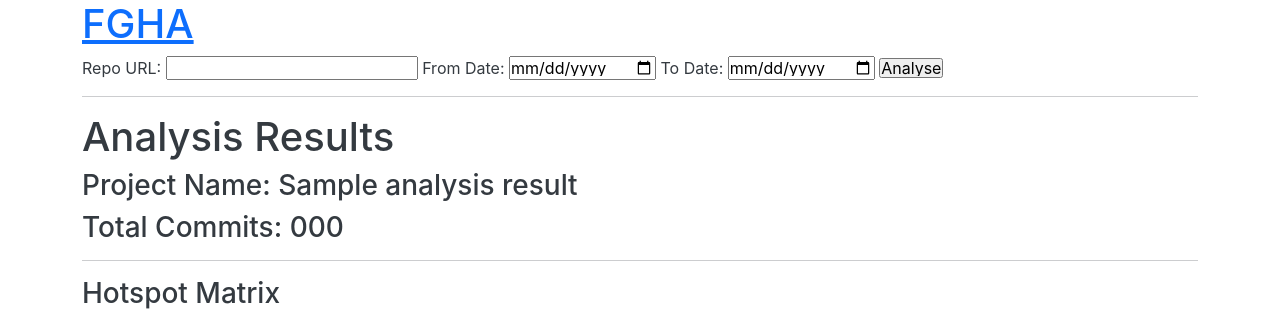
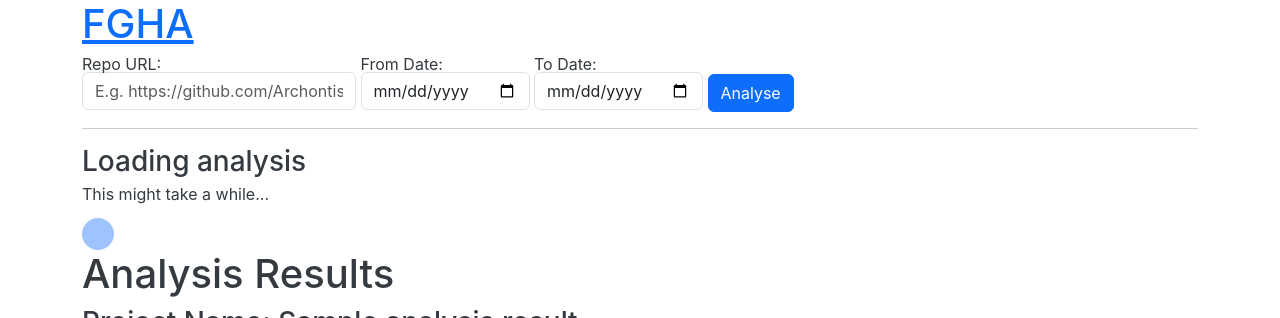
Before and after one commit to ArchontisKostis/CodeInspectorFLASK, a Flask app: template templates/results.html in a window 1280 px wide. Shown: the top 318 px of the page. Run offline with Flask 2, Linux system fonts and the light colour scheme; the template is opened without the code that fills it: most values are stand-ins (such as "Sample title", 1, 10 or a date in 2020).

Commit message:
Update index.html
style form and add loading functionality

```diff
--- a/templates/index.html
+++ b/templates/index.html
@@ -1,23 +1,33 @@
 {% extends "base.html" %}
 {% block content %}
+
+
     <h1><a href="/">FGHA</a></h1>
-    <form method="post">
+    <form method="post" onsubmit="showLoading()">
         <label>
             Repo URL:
-            <input type="url" id="repo-url" name="repo-url">
+            <input type="url" class="form-control" id="repo-url" name="repo-url" placeholder="E.g. https://github.com/ArchontisKostis/myUoMApp">
         </label>
         <label>
             From Date:
-            <input type="date" name="from-date-input">
+            <input type="date" class="form-control" name="from-date-input">
         </label>
         <label>
             To Date:
-            <input type="date" name="to-date-input">
+            <input type="date" class="form-control" name="to-date-input">
         </label>
-        <input type="submit" value="Analyse">
+        <input type="submit" value="Analyse" class="btn btn-primary">
     </form>
 
     <hr>
+
+    <div class="loading-container" id="loading">
+        <h3>Loading analysis</h3>
+        <p> This might take a while...</p>
+        <div class="spinner-grow text-primary" role="status">
+        </div>
+    </div>
+
     {% for message in get_flashed_messages() %}
             <div class="alert alert-warning" role="alert">
                 {{ message }}
@@ -27,4 +37,20 @@
     {% block results_content %}
     {% endblock results_content %}
 
+    <script>
+        document.getElementById("myForm").addEventListener("submit", function(event) {
+            event.preventDefault(); // Prevent form submission
+
+            showLoading(); // Show loading spinner
+
+            // Manually submit the form after a delay (e.g., 1 second)
+            setTimeout(function() {
+                document.getElementById("myForm").submit();
+            }, 1000);
+        });
+
+        function showLoading() {
+            document.getElementById("loading").style.display = "flex";
+        }
+    </script>
 {% endblock content %}
```
